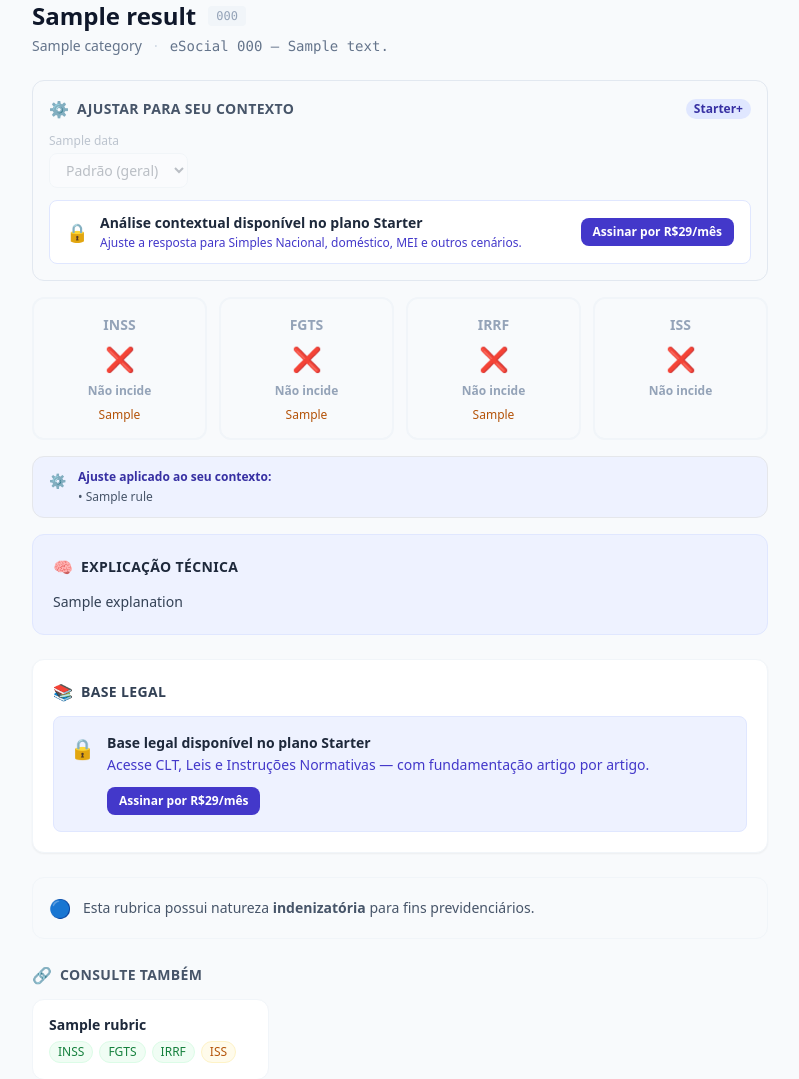
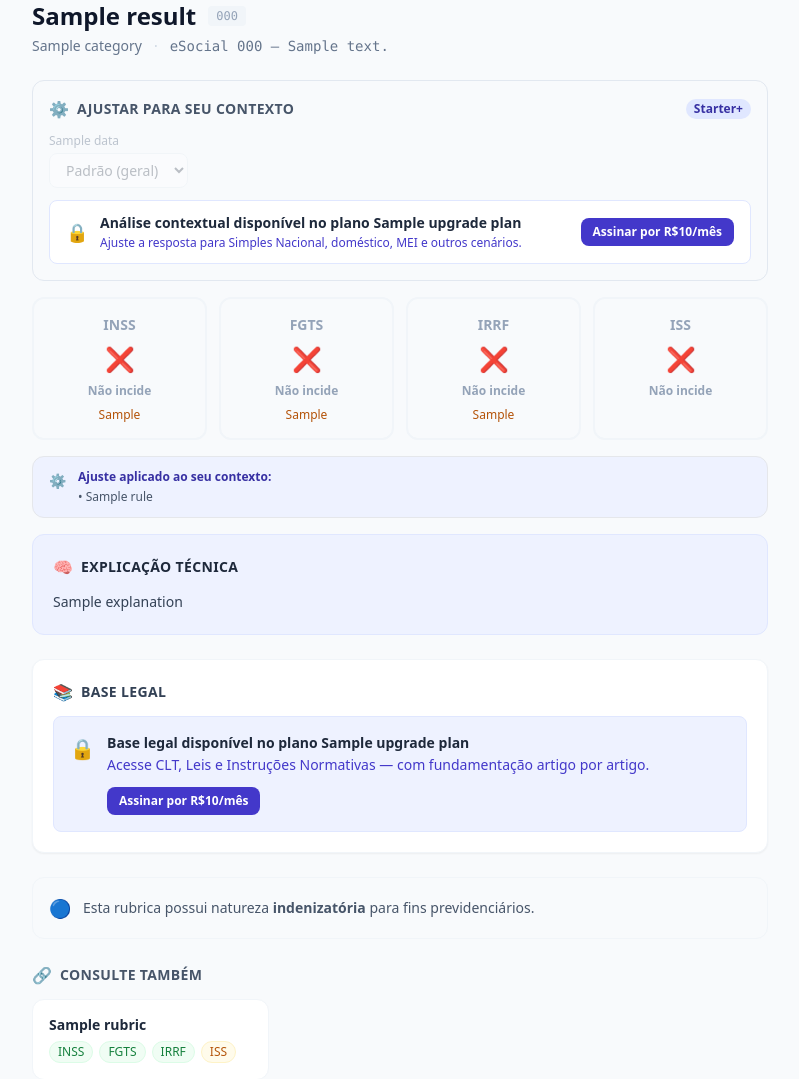
Before and after one commit to fabioGuttierrez/incide, a Django app: template templates/catalog/rubric_detail.html in a window 1280 px wide. Shown: the part 173-1252 px from the top of the page, without its empty margins (240-1039 px from the left). Run offline with Django 5.2, Linux system fonts and the light colour scheme; tables that the repository leaves empty hold one stand-in row (values such as "Sample post"); the template is opened without the code that fills it: values that come from a table or form of the project are taken from there, most other values are stand-ins (such as "Sample title", 1, 10 or a date in 2020); some libraries are stand-ins or nearby versions.

Commit message:
feat: gates do detalhe de rubrica com preço e checkout dinâmicos
Botões de upgrade no detalhe de rubrica (base legal e análise contextual)
agora buscam o plano de upgrade do banco e linkam direto para o checkout.

Co-Authored-By: Claude Sonnet 4.6 <noreply@anthropic.com>

```diff
--- a/templates/catalog/rubric_detail.html
+++ b/templates/catalog/rubric_detail.html
@@ -210,12 +210,12 @@
           <div class="mt-3 flex items-center gap-3 bg-white border border-brand-100 rounded-lg px-4 py-3">
             <span class="text-brand-400 text-lg">🔒</span>
             <div>
-              <p class="text-sm font-semibold text-brand-800">Análise contextual disponível no plano Starter</p>
+              <p class="text-sm font-semibold text-brand-800">Análise contextual disponível no plano {% if upgrade_plan %}{{ upgrade_plan.name }}{% else %}Starter{% endif %}</p>
               <p class="text-xs text-brand-600 mt-0.5">Ajuste a resposta para Simples Nacional, doméstico, MEI e outros cenários.</p>
             </div>
-            <a href="{% url 'accounts:register' %}"
+            <a href="{% if upgrade_plan %}{% if request.user.is_authenticated %}{% url 'billing:checkout' upgrade_plan.slug %}{% else %}{% url 'accounts:register' %}?next={% url 'billing:checkout' upgrade_plan.slug %}{% endif %}{% else %}{% url 'accounts:register' %}{% endif %}"
                class="ml-auto shrink-0 text-xs font-semibold bg-brand-600 text-white px-3 py-1.5 rounded-lg hover:bg-brand-700 transition-colors">
-              Assinar por R$29/mês
+              Assinar{% if upgrade_plan %} por R${{ upgrade_plan.price_brl|floatformat:0 }}/mês{% endif %}
             </a>
           </div>
         </div>
@@ -236,13 +236,13 @@
         <div class="flex items-start gap-3 bg-brand-50 border border-brand-100 rounded-lg p-4">
           <span class="text-brand-400 text-xl mt-0.5">🔒</span>
           <div>
-            <p class="text-sm font-semibold text-brand-800">Base legal disponível no plano Starter</p>
+            <p class="text-sm font-semibold text-brand-800">Base legal disponível no plano {% if upgrade_plan %}{{ upgrade_plan.name }}{% else %}Starter{% endif %}</p>
             <p class="text-sm text-brand-600 mt-0.5">
               Acesse CLT, Leis e Instruções Normativas — com fundamentação artigo por artigo.
             </p>
-            <a href="{% url 'accounts:register' %}"
+            <a href="{% if upgrade_plan %}{% if request.user.is_authenticated %}{% url 'billing:checkout' upgrade_plan.slug %}{% else %}{% url 'accounts:register' %}?next={% url 'billing:checkout' upgrade_plan.slug %}{% endif %}{% else %}{% url 'accounts:register' %}{% endif %}"
                class="inline-block mt-3 text-xs font-semibold bg-brand-600 text-white px-3 py-1.5 rounded-lg hover:bg-brand-700 transition-colors">
-              Assinar por R$29/mês
+              Assinar{% if upgrade_plan %} por R${{ upgrade_plan.price_brl|floatformat:0 }}/mês{% endif %}
             </a>
           </div>
         </div>
```
Also changed, not shown: apps/catalog/views.py (+7 -0 lines).
